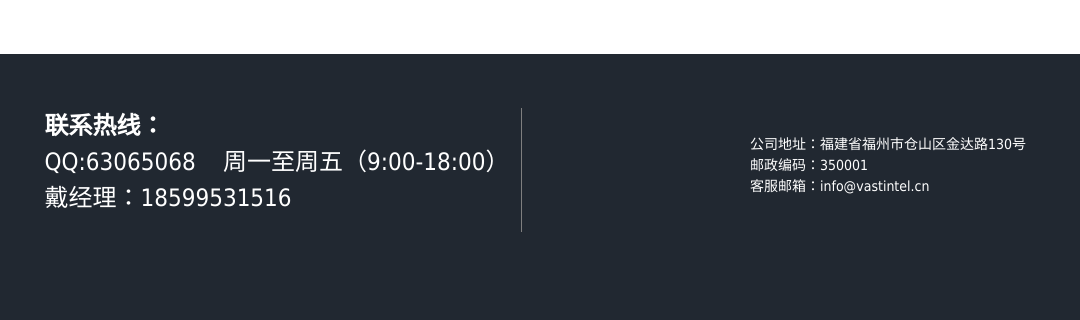
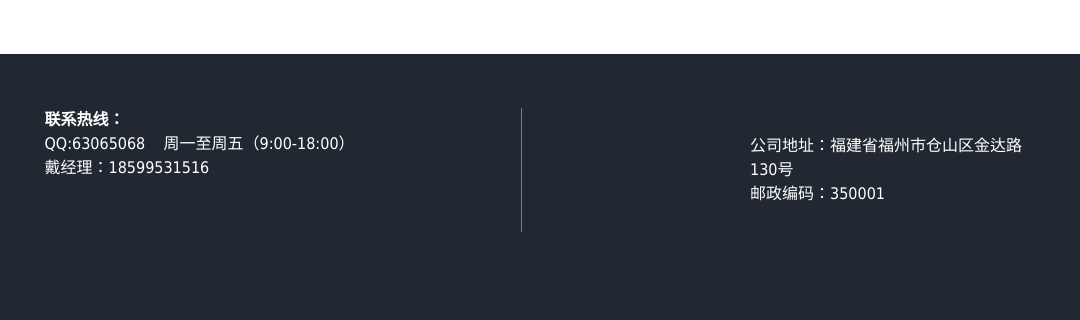
Before and after one commit to moooooooy/haohanSmart, a plain HTML site: page contact.html in a window 1280 px wide. Shown: the part 1258-1578 px from the top of the page, 200-1280 px from the left. Drawn offline with Linux system fonts and the light colour scheme.

Commit message:
Update contact.html

```diff
--- a/contact.html
+++ b/contact.html
@@ -402,9 +402,9 @@ if (!(/msie [6|7|8|9]/i.test(navigator.userAgent))){
 
 
 
-<div class="diyStyle"><span style="font-size:24px;color:#ffffff;"><b>联系热线：</b></span></div>
-<p><span style="font-size:24px;color:#ffffff;">QQ:63065068 &nbsp; &nbsp;周一至周五（9:00-18:00）<span style="font-size:12px;color:#ffffff;"></span></span></p>
-<p><span style="font-size:24px;color:#ffffff;">戴经理：18599531516&nbsp; &nbsp;</p>
+<div class="diyStyle"><span style="font-size:16px;color:#ffffff;"><b>联系热线：</b></span></div>
+<p><span style="font-size:16px;color:#ffffff;">QQ:63065068 &nbsp; &nbsp;周一至周五（9:00-18:00）</span></p>
+<p><span style="font-size:16px;color:#ffffff;">戴经理：18599531516&nbsp; &nbsp;</p>
 <div class="diyStyle">
 
 </div>    <div class="diyStyle">
@@ -429,10 +429,10 @@ if (!(/msie [6|7|8|9]/i.test(navigator.userAgent))){
 
 
 
-       			<div style="text-align:left;"><span style="color:#ffffff;font-size:14px;">公司地址：福建省福州市仓山区金达路130号</span></div>
-<span style="font-size:14px;"> </span><span style="color:#ffffff;font-size:14px;"> </span><div style="text-align:left;"><span style="color:#ffffff;font-size:14px;">邮政编码：350001</span></div>
-<span style="font-size:14px;"> </span><span style="color:#ffffff;font-size:14px;"> </span><div style="text-align:left;"><span style="color:#ffffff;font-size:14px;">客服邮箱：info@vastintel.cn</span></div>
-<span style="font-size:14px;"> </span><span style="color:#ffffff;font-size:14px;"> </span><span style="font-size:16px;"><div style="text-align:left;"><br>
+       			<div style="text-align:left;"><span style="color:#ffffff;font-size:16px;">公司地址：福建省福州市仓山区金达路130号</span></div>
+<span style="font-size:14px;"> </span><span style="color:#ffffff;font-size:16px;"> </span><div style="text-align:left;"><span style="color:#ffffff;font-size:16px;">邮政编码：350001</span></div>
+<span style="font-size:14px;"> </span><span style="color:#ffffff;font-size:16px;"> </span><div style="text-align:left;"><span style="color:#ffffff;font-size:16px;">客服邮箱：info@vastintel.cn</span></div>
+<span style="font-size:14px;"> </span><span style="color:#ffffff;font-size:16px;"> </span><span style="font-size:16px;"><div style="text-align:left;"><br>
 </div>
 </span> <span style="color:#000000;"> </span><span style="color:#000000;"> </span><span style="color:#000000;"> </span><div class="diyStyle">
 	</div><div class="diyStyle">
```
